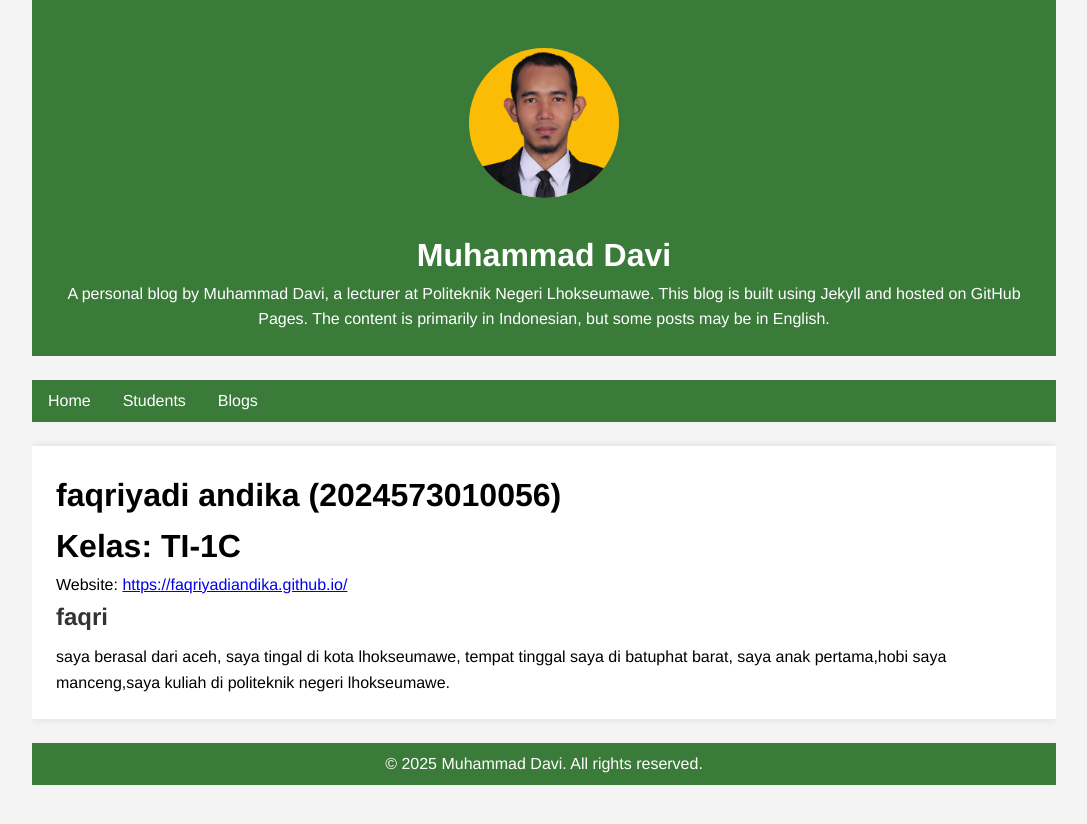
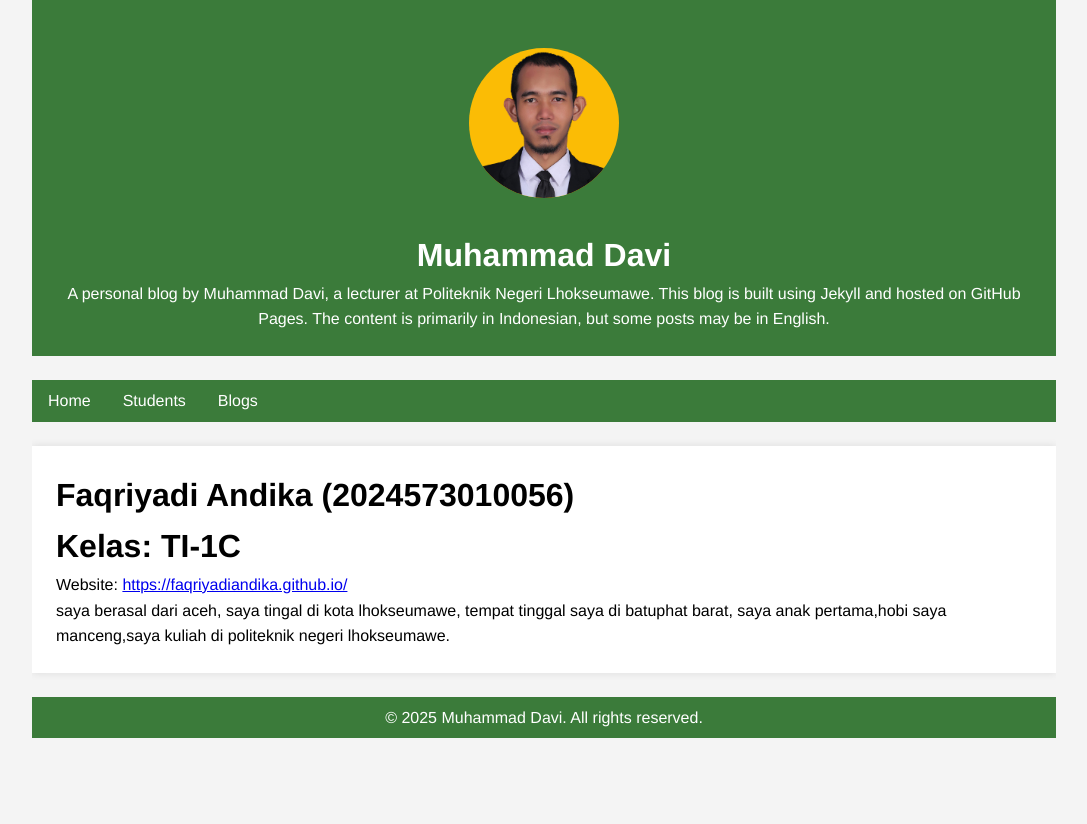
Before and after one commit to muhdavi-pnl/muhdavi-pnl.github.io, a Jekyll site: the page built from _students/faqriyadi.md, in a window 1280 px wide. Shown: the top 824 px of the page, without its empty margins (96-1183 px from the left). Built offline with Jekyll 4.4.1, drawn with Linux system fonts in a browser that asks for light colours.

Commit message:
Update faqriyadi.md

```diff
--- a/_students/faqriyadi.md
+++ b/_students/faqriyadi.md
@@ -1,10 +1,9 @@
 ---
 layout: student
-short_name: Faqriyadi andika
-name: faqriyadi andika
+short_name: Faqriyadi
+name: Faqriyadi Andika
 nim: 2024573010056
 class: TI-1C
 website: https://faqriyadiandika.github.io/
 ---
-## faqri
 saya berasal dari aceh, saya tingal di kota lhokseumawe, tempat tinggal saya di batuphat barat, saya anak pertama,hobi saya manceng,saya kuliah di politeknik negeri lhokseumawe.
```
